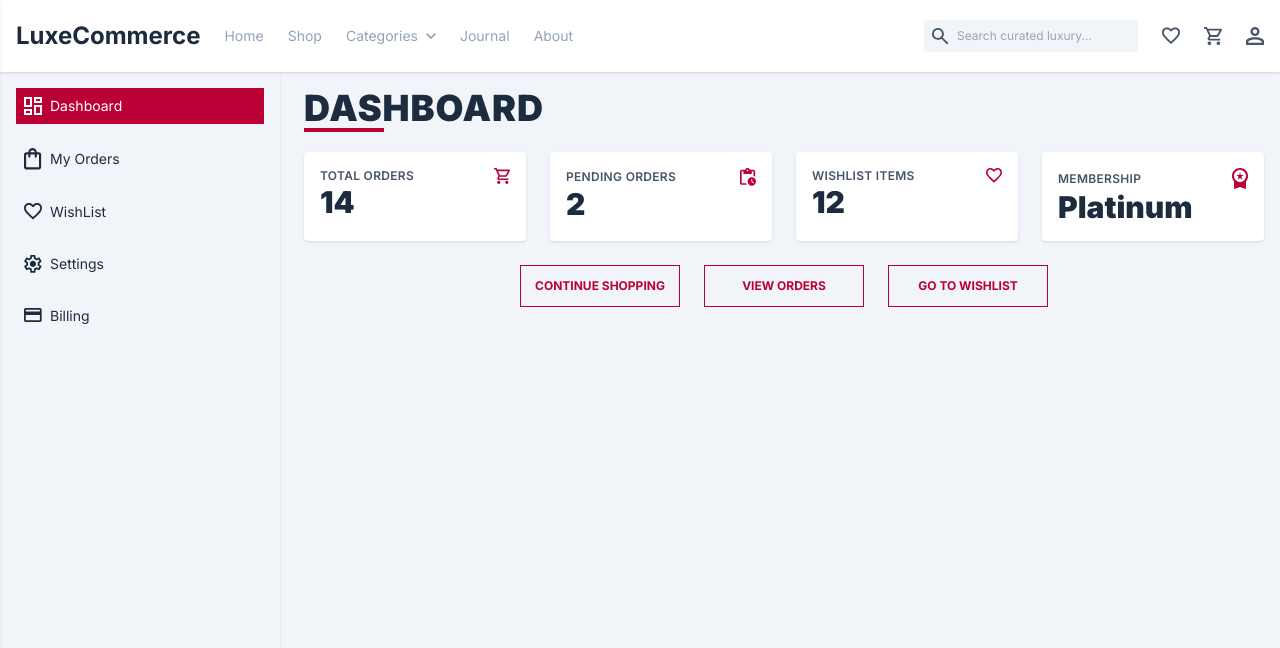
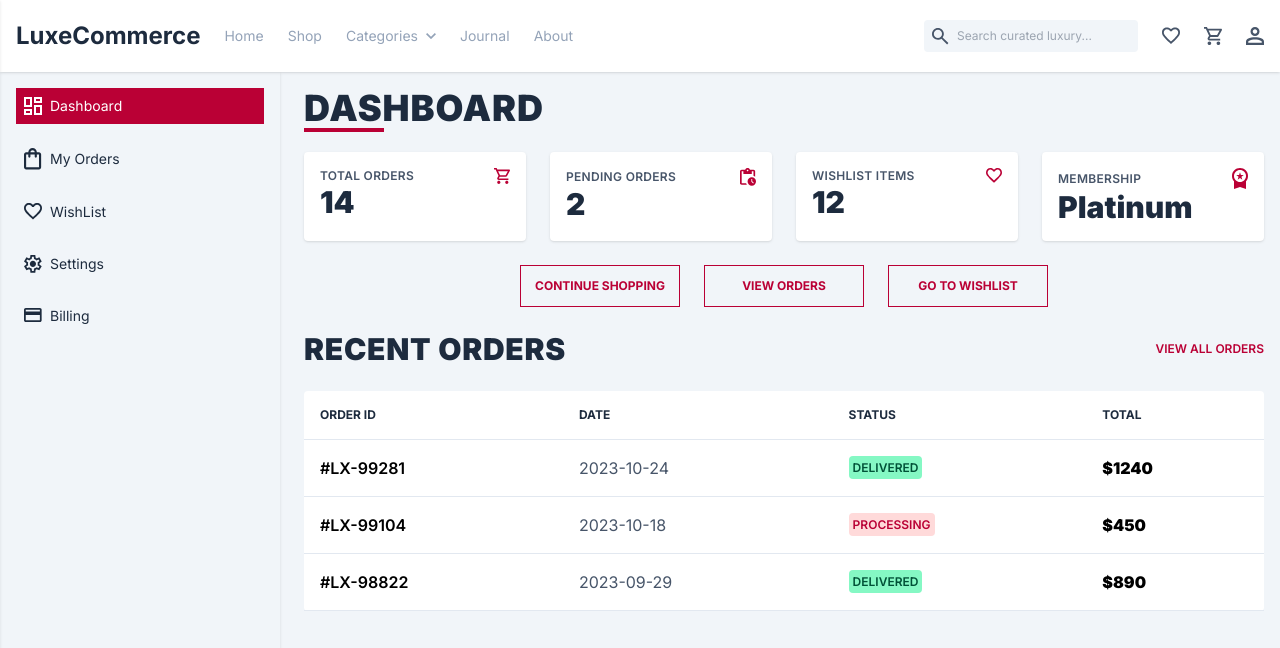
Before and after one commit to abdalla-samir/LuxeCommerce, a React (Vite) app: page /profile/dashboard in a window 1280 px wide. Shown: the top 648 px of the page. Built offline with nearby package versions, Linux system fonts and the light colour scheme.

Commit message:
Finished the recent orders card in the Dashboard page

```diff
--- a/src/components/user_profile/dashboard/Dashboard.jsx
+++ b/src/components/user_profile/dashboard/Dashboard.jsx
@@ -1,5 +1,6 @@
 import UserProfileHeading from "../UserProfileHeading";
 import ActionButtons from "./ActionButtons";
+import RecentOrders from "./RecentOrders";
 import SummeryCards from "./SummaryCards";
 export default function Dashboard() {
     return (
@@ -7,6 +8,7 @@ export default function Dashboard() {
             <UserProfileHeading label="Dashboard" />
             <SummeryCards />
             <ActionButtons />
+            <RecentOrders />
         </div>
     );
 }
--- /dev/null
+++ b/src/components/user_profile/dashboard/OrderRow.jsx
@@ -0,0 +1,17 @@
+export default function OrderRow({ id, date, status, total }) {
+    const tableDataCellStyle = "p-4 border-b border-border";
+    return (
+        <tr>
+            <td className={`${tableDataCellStyle} font-semibold`}>{id}</td>
+            <td className={`${tableDataCellStyle} text-secondary`}>{date}</td>
+            <td className={`${tableDataCellStyle} uppercase text-xs`}>
+                <span
+                    className={`p-1 rounded font-semibold ${status === "delivered" ? "bg-[#85F8C4] text-[#005137]" : status === "processing" ? "bg-[#FFDADA] text-accent" : ""}`}
+                >
+                    {status}
+                </span>
+            </td>
+            <td className={`${tableDataCellStyle} font-black`}>${total}</td>
+        </tr>
+    );
+}
--- /dev/null
+++ b/src/components/user_profile/dashboard/OrdersTable.jsx
@@ -0,0 +1,29 @@
+import OrderRow from "./OrderRow";
+import { orders } from "/src/data/orders";
+export default function OrdersTable() {
+    const tableHeadStyle =
+        "text-left p-4 text-xs uppercase text-primary whitespace-nowrap";
+    return (
+        <table className="  bg-white rounded w-full table-auto min-w-200">
+            <thead>
+                <tr className="border-b border-border">
+                    <th className={tableHeadStyle}>Order Id</th>
+                    <th className={tableHeadStyle}>Date</th>
+                    <th className={tableHeadStyle}>Status</th>
+                    <th className={tableHeadStyle}>Total</th>
+                </tr>
+            </thead>
+            <tbody>
+                {orders.map((obj) => (
+                    <OrderRow
+                        key={obj.id}
+                        id={obj.id}
+                        date={obj.date}
+                        status={obj.status}
+                        total={obj.total}
+                    />
+                ))}
+            </tbody>
+        </table>
+    );
+}
--- /dev/null
+++ b/src/components/user_profile/dashboard/RecentOrders.jsx
@@ -0,0 +1,14 @@
+import Heading from "/src/components/ui/Heading";
+import HeaderLink from "../../ui/HeaderLink";
+import OrdersTable from "./OrdersTable";
+export default function RecentOrders() {
+    return (
+        <div className="space-y-6">
+            <div className="flex justify-between items-center max-sm:flex-col max-sm:items-center">
+                <Heading label="Recent Orders" headingLevel="heading-two" />
+                <HeaderLink to="/profile/my-orders" label="View All Orders" />
+            </div>
+            <OrdersTable />
+        </div>
+    );
+}
--- /dev/null
+++ b/src/data/orders.jsx
@@ -0,0 +1,20 @@
+export const orders = [
+    {
+        id: "#LX-99281",
+        date: "2023-10-24",
+        status: "delivered",
+        total: 1240.0,
+    },
+    {
+        id: "#LX-99104",
+        date: "2023-10-18",
+        status: "processing",
+        total: 450.0,
+    },
+    {
+        id: "#LX-98822",
+        date: "2023-09-29",
+        status: "delivered",
+        total: 890.0,
+    },
+];
--- a/src/index.css
+++ b/src/index.css
@@ -61,11 +61,11 @@
     }
 
     .heading-two {
-        @apply text-xl md:text-2xl lg:text-3xl font-bold tracking-wide;
+        @apply text-xl md:text-2xl lg:text-3xl font-black tracking-wide;
     }
 
     .heading-three {
-        @apply text-lg md:text-xl lg:text-2xl font-bold tracking-wide;
+        @apply text-lg md:text-xl lg:text-2xl font-black tracking-wide;
     }
     .grid-auto {
         @apply grid gap-6 grid-cols-[repeat(auto-fit,minmax(250px,1fr))];
```
Also changed, not shown: src/components/user_profile/dashboard/ProductCard.jsx (added), src/components/user_profile/dashboard/WishlistPreview.jsx (added).
